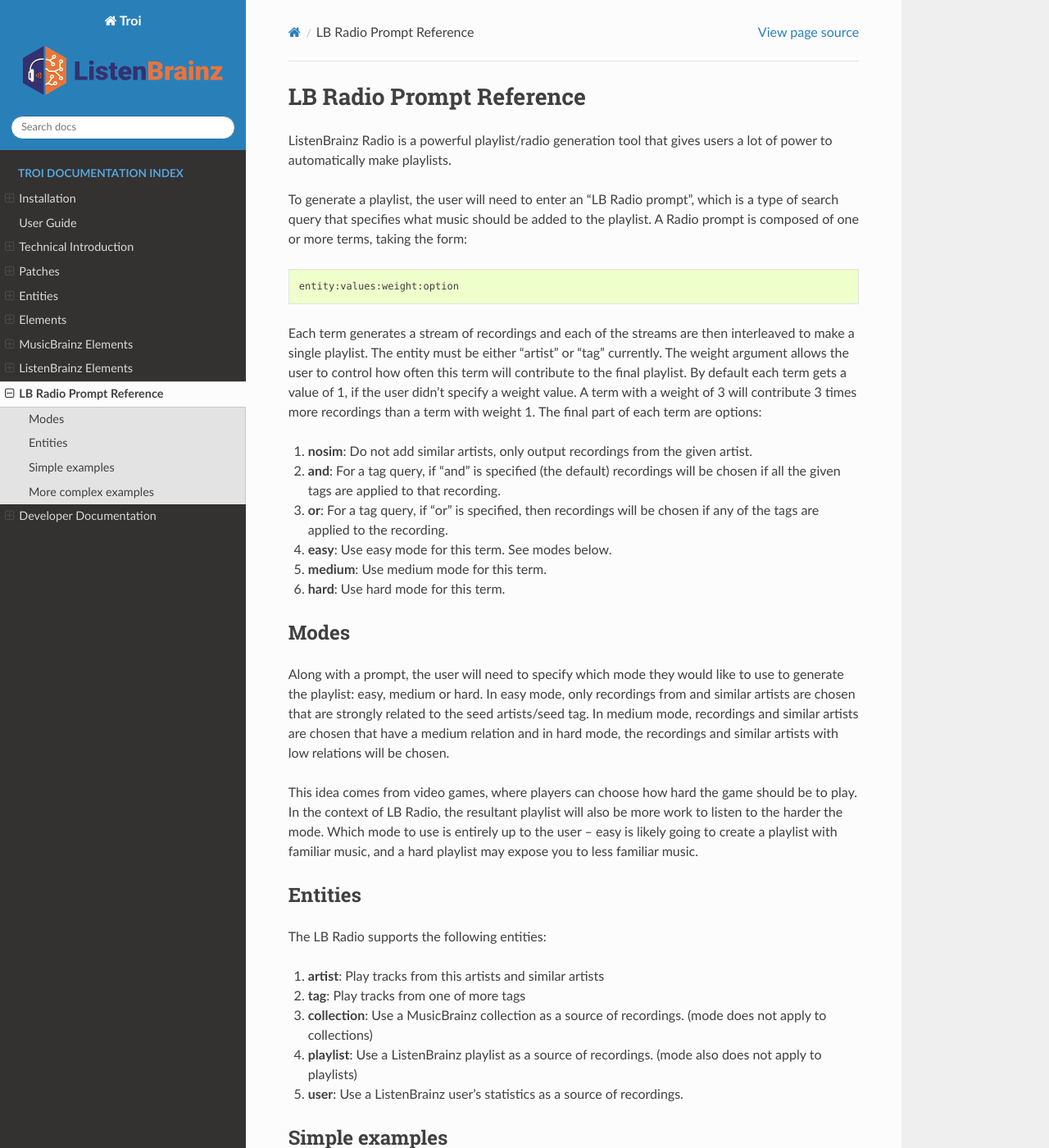
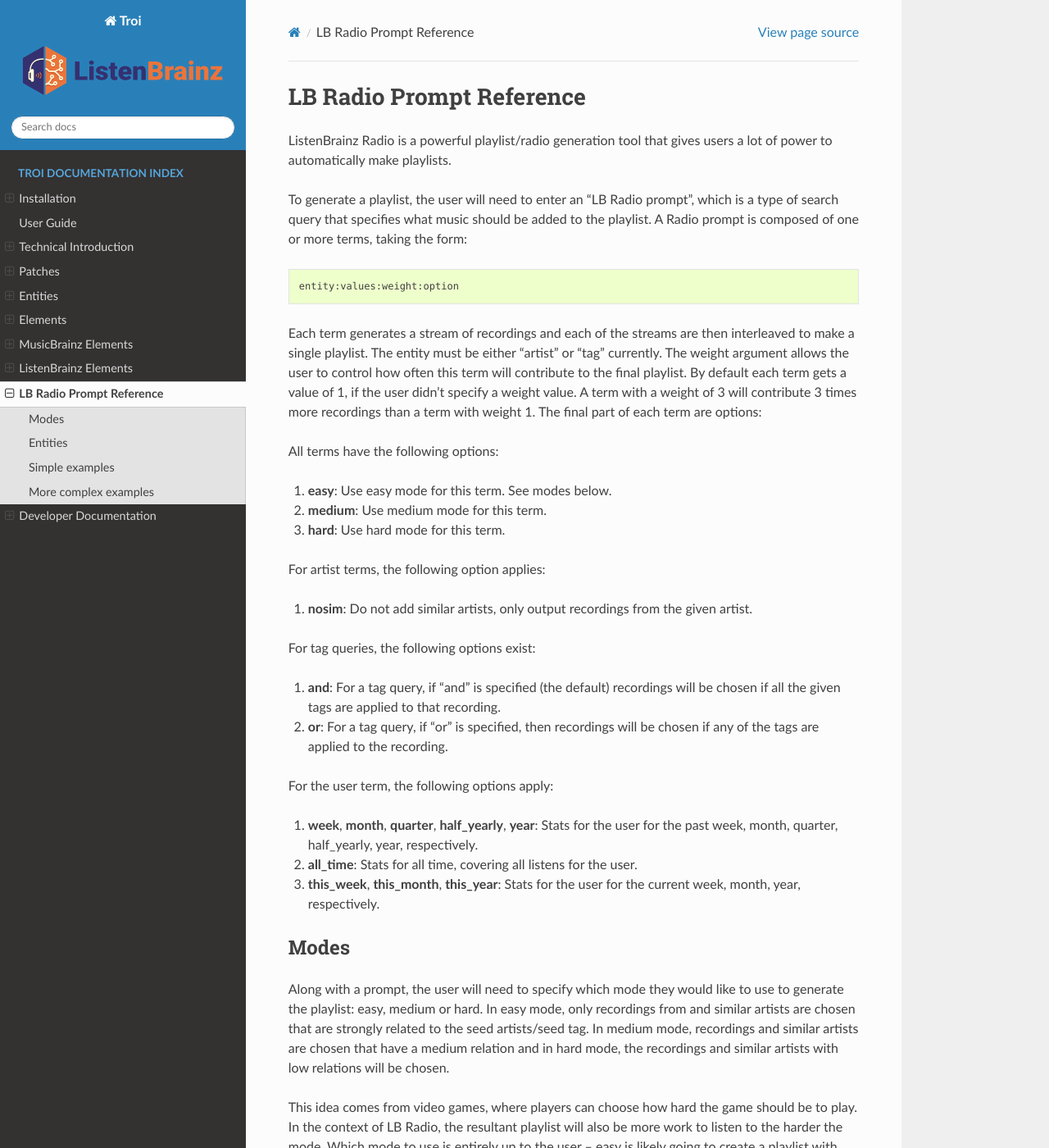
Before and after one commit to metabrainz/troi-recommendation-playground, a Sphinx documentation site: the page built from docs/lb_radio.rst, in a window 1280 px wide and 1400 px high. Shown: the whole window at 82% size. Built offline with Sphinx 7.4.7 and the Read the Docs theme 2.0.0, drawn with Linux system fonts in a browser that asks for light colours.

Commit message:
Document optipons better

```diff
--- a/docs/lb_radio.rst
+++ b/docs/lb_radio.rst
@@ -18,13 +18,26 @@
 A term with a weight of 3 will contribute 3 times more recordings than a term with weight 1. The final part of each term
 are options:
 
+All terms have the following options:
 
-#. **nosim**: Do not add similar artists, only output recordings from the given artist.
-#. **and**: For a tag query, if "and" is specified (the default) recordings will be chosen if all the given tags are applied to that recording.
-#. **or**: For a tag query, if "or" is specified, then recordings will be chosen if any of the tags are applied to the recording.
 #. **easy**: Use easy mode for this term. See modes below.
 #. **medium**: Use medium mode for this term.
 #. **hard**: Use hard mode for this term.
+
+For artist terms, the following option applies:
+
+#. **nosim**: Do not add similar artists, only output recordings from the given artist.
+
+For tag queries, the following options exist:
+
+#. **and**: For a tag query, if "and" is specified (the default) recordings will be chosen if all the given tags are applied to that recording.
+#. **or**: For a tag query, if "or" is specified, then recordings will be chosen if any of the tags are applied to the recording.
+
+For the user term, the following options apply:
+
+#. **week**, **month**, **quarter**, **half_yearly**, **year**: Stats for the user for the past week, month, quarter, half_yearly, year, respectively.
+#. **all_time**: Stats for all time, covering all listens for the user.
+#. **this_week**, **this_month**, **this_year**: Stats for the user for the current week, month, year, respectively.
 
 
 Modes
```
